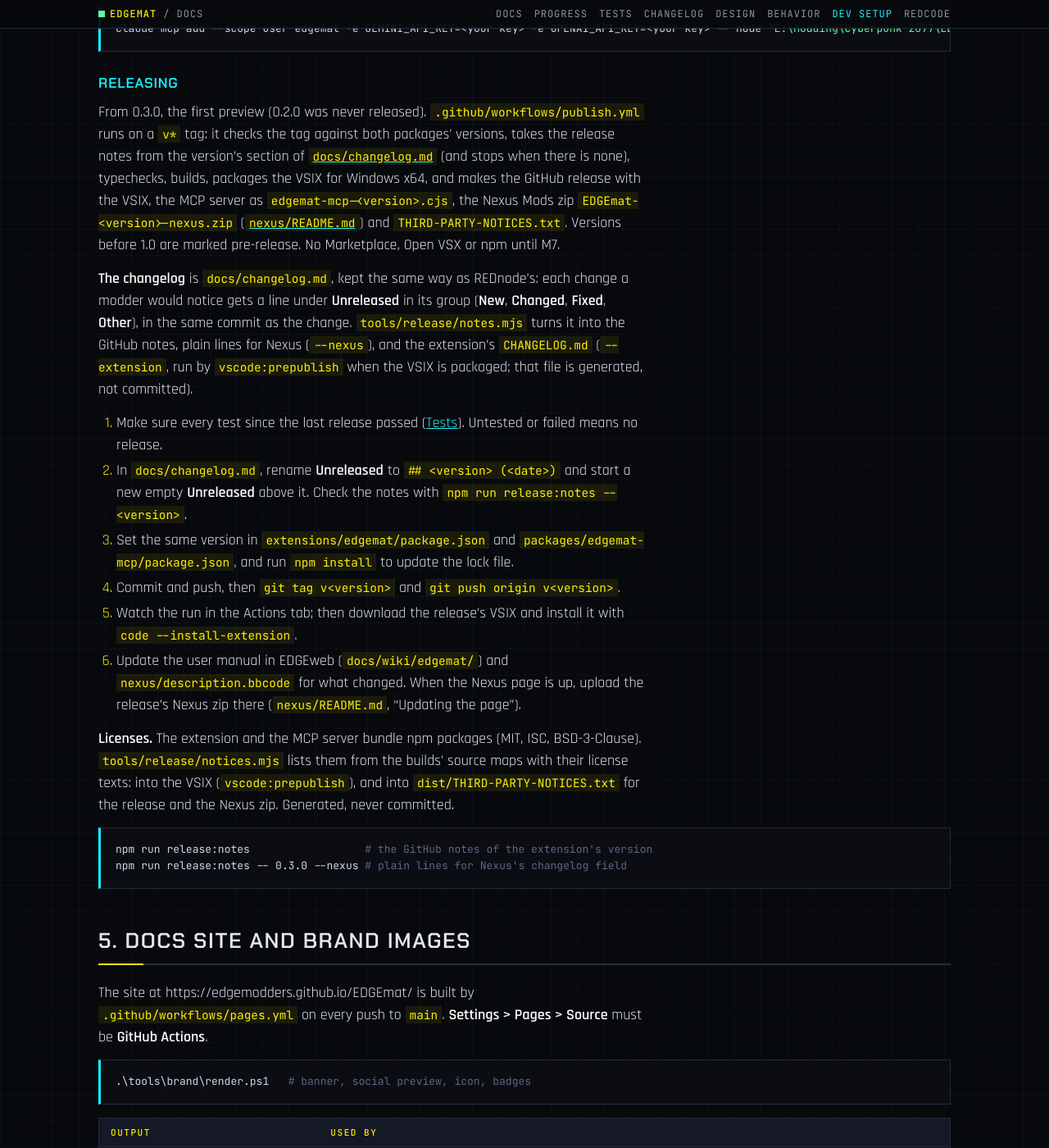
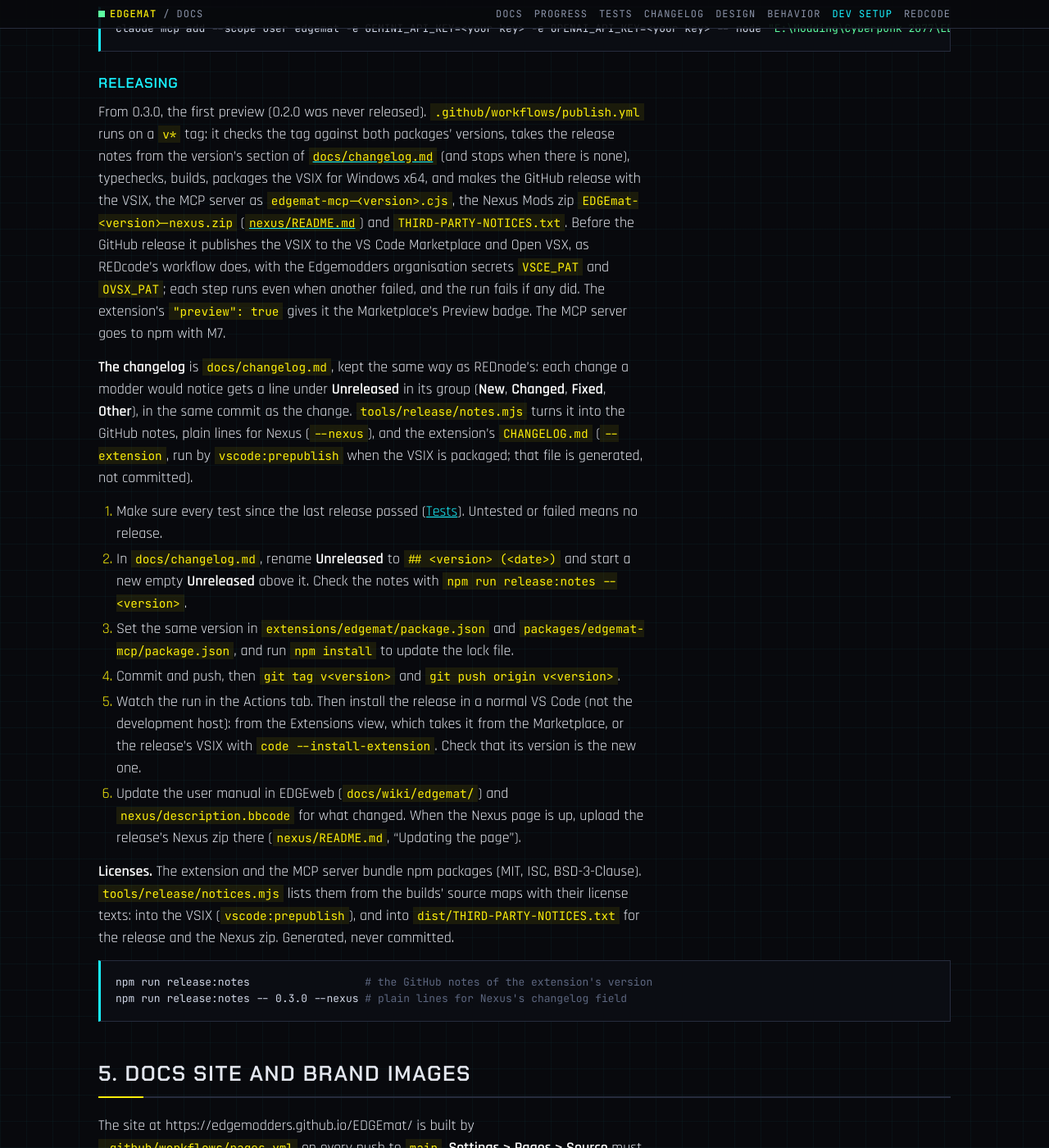
Before and after one commit to Edgemodders/EDGEmat, a Jekyll site: the page built from docs/dev-setup.md, in a window 1280 px wide and 1400 px high, scrolled down 2985 px. Shown: the whole window at 82% size. Built offline with Jekyll 4.4.1, drawn with Linux system fonts in a browser that asks for light colours; our own code applies the rules of GitHub Pages for plain Markdown files.

Commit message:
EDGEmat 0.3.0, also on the VS Code Marketplace and Open VSX
The owner's call: the preview goes to both registries, as REDcode does, with the
organisation secrets VSCE_PAT and OVSX_PAT. The manifest gets the Preview badge and
the house banner; npm for the MCP server stays M7.

Co-Authored-By: Claude Opus 5.5 <noreply@anthropic.com>

```diff
--- a/docs/dev-setup.md
+++ b/docs/dev-setup.md
@@ -87,7 +87,7 @@ claude mcp add --scope user edgemat -e GEMINI_API_KEY=<your key> -e OPENAI_API_K
 
 ### Releasing
 
-From 0.3.0, the first preview (0.2.0 was never released). `.github/workflows/publish.yml` runs on a `v*` tag: it checks the tag against both packages' versions, takes the release notes from the version's section of [`docs/changelog.md`](changelog.html) (and stops when there is none), typechecks, builds, packages the VSIX for Windows x64, and makes the GitHub release with the VSIX, the MCP server as `edgemat-mcp-<version>.cjs`, the Nexus Mods zip `EDGEmat-<version>-nexus.zip` ([`nexus/README.md`](https://github.com/Edgemodders/EDGEmat/blob/main/nexus/README.md)) and `THIRD-PARTY-NOTICES.txt`. Versions before 1.0 are marked pre-release. No Marketplace, Open VSX or npm until M7.
+From 0.3.0, the first preview (0.2.0 was never released). `.github/workflows/publish.yml` runs on a `v*` tag: it checks the tag against both packages' versions, takes the release notes from the version's section of [`docs/changelog.md`](changelog.html) (and stops when there is none), typechecks, builds, packages the VSIX for Windows x64, and makes the GitHub release with the VSIX, the MCP server as `edgemat-mcp-<version>.cjs`, the Nexus Mods zip `EDGEmat-<version>-nexus.zip` ([`nexus/README.md`](https://github.com/Edgemodders/EDGEmat/blob/main/nexus/README.md)) and `THIRD-PARTY-NOTICES.txt`. Before the GitHub release it publishes the VSIX to the VS Code Marketplace and Open VSX, as REDcode's workflow does, with the Edgemodders organisation secrets `VSCE_PAT` and `OVSX_PAT`; each step runs even when another failed, and the run fails if any did. The extension's `"preview": true` gives it the Marketplace's Preview badge. The MCP server goes to npm with M7.
 
 **The changelog** is `docs/changelog.md`, kept the same way as REDnode's: each change a modder would notice gets a line under **Unreleased** in its group (**New**, **Changed**, **Fixed**, **Other**), in the same commit as the change. `tools/release/notes.mjs` turns it into the GitHub notes, plain lines for Nexus (`--nexus`), and the extension's `CHANGELOG.md` (`--extension`, run by `vscode:prepublish` when the VSIX is packaged; that file is generated, not committed).
 
@@ -95,7 +95,7 @@ From 0.3.0, the first preview (0.2.0 was never released). `.github/workflows/pub
 2. In `docs/changelog.md`, rename **Unreleased** to `## <version> (<date>)` and start a new empty **Unreleased** above it. Check the notes with `npm run release:notes -- <version>`.
 3. Set the same version in `extensions/edgemat/package.json` and `packages/edgemat-mcp/package.json`, and run `npm install` to update the lock file.
 4. Commit and push, then `git tag v<version>` and `git push origin v<version>`.
-5. Watch the run in the Actions tab; then download the release's VSIX and install it with `code --install-extension`.
+5. Watch the run in the Actions tab. Then install the release in a normal VS Code (not the development host): from the Extensions view, which takes it from the Marketplace, or the release's VSIX with `code --install-extension`. Check that its version is the new one.
 6. Update the user manual in EDGEweb (`docs/wiki/edgemat/`) and `nexus/description.bbcode` for what changed. When the Nexus page is up, upload the release's Nexus zip there (`nexus/README.md`, "Updating the page").
 
 **Licenses.** The extension and the MCP server bundle npm packages (MIT, ISC, BSD-3-Clause). `tools/release/notices.mjs` lists them from the builds' source maps with their license texts: into the VSIX (`vscode:prepublish`), and into `dist/THIRD-PARTY-NOTICES.txt` for the release and the Nexus zip. Generated, never committed.
--- a/package.json
+++ b/package.json
@@ -18,7 +18,8 @@
     "release:nexus": "node tools/release/nexus-zip.mjs"
   },
   "devDependencies": {
-    "@vscode/vsce": "^4.0.0"
+    "@vscode/vsce": "^4.0.0",
+    "ovsx": "^1.2.0"
   },
   "engines": {
     "node": ">=20"
--- a/packages/edgemat-mcp/package.json
+++ b/packages/edgemat-mcp/package.json
@@ -1,7 +1,7 @@
 {
   "name": "@edgemodders/edgemat-mcp",
-  "version": "0.1.0",
-  "description": "EDGEmat for AI assistants over MCP: the Cyberpunk 2077 material library built from your own game, and later finding, describing and recoloring materials.",
+  "version": "0.3.0",
+  "description": "EDGEmat for AI assistants over MCP: find, describe and recolor Cyberpunk 2077 materials, and make new ones, with the material library built from your own game.",
   "license": "MIT",
   "author": "Edgemodders",
   "homepage": "https://edgemodders.github.io/EDGEmat/",
--- a/tools/release/nexus-zip.mjs
+++ b/tools/release/nexus-zip.mjs
@@ -31,9 +31,12 @@ fs.writeFileSync(
   path.join(stage, "README.txt"),
   [
     `EDGEmat ${version}: the EDGE material editor for Cyberpunk 2077, a VS Code extension.`,
-    "A preview: it reads a garment's materials and shows them, in plain words and in 3D. It does not edit them yet.",
+    "A preview: it finds a garment's materials, recolors them, and makes new materials from your words.",
     "",
     "This is a VS Code extension, not a game mod. Do not install it with Vortex.",
+    "",
+    "The easy way: search for EDGEmat in VS Code's Extensions view (Ctrl+Shift+X) and click",
+    "Install. It updates itself from then on. Or install the file in this folder:",
     "",
     "Install:",
     "  1. In VS Code (or VSCodium, or EDGEkit), open the Extensions view (Ctrl+Shift+X).",
```
Also changed, not shown: CLAUDE.md (+1 -1 lines), docs/design.md (+1 -1 lines), docs/progress.md (+2 -1 lines), extensions/edgemat/package.json (+7 -2 lines), .github/workflows/publish.yml, docs/changelog.md, 2 other files.
